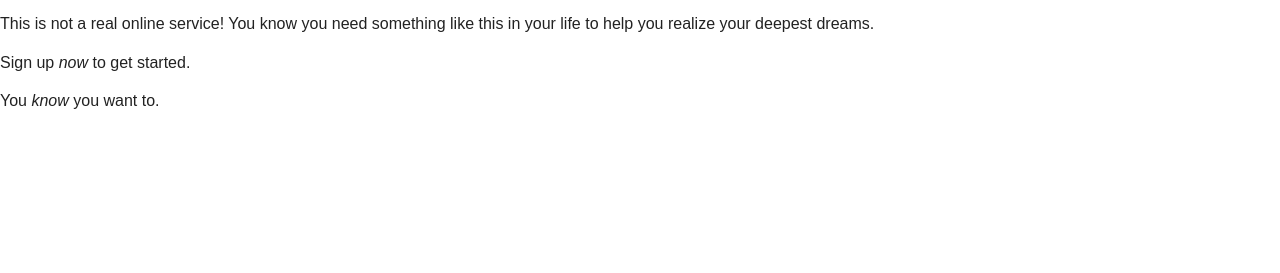
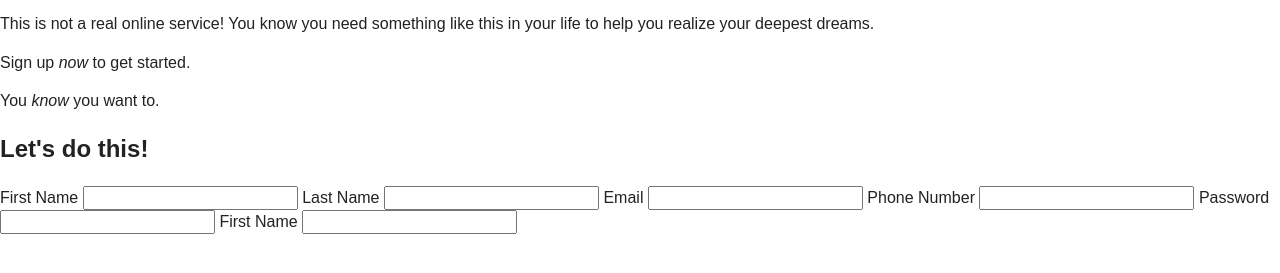
Before and after one commit to PuppyGirlBelly/odin_sign-up-page, a plain HTML site: page index.html in a window 1280 px wide. Shown: the part 169-442 px from the top of the page. Drawn offline with Linux system fonts and the light colour scheme; files that its build step writes are made by us from their sources.

Commit message:
Add form fields

```diff
--- a/index.html
+++ b/index.html
@@ -23,5 +23,20 @@
       <p>Sign up <em>now</em> to get started.</p>
       <p>You <em>know</em> you want to.</p>
     </div>
+    <form action="_self" method="POST" autocomplete="on" name="sign-up">
+      <h2>Let's do this!</h2>
+      <label for="first_name">First Name</label>
+      <input type="text" name="first_name" id="first_name" autocomplete="given-name" required>
+      <label for="last_name">Last Name</label>
+      <input type="text" name="last_name" id="last_name" autocomplete="family-name" required>
+      <label for="email">Email</label>
+      <input type="email" name="email" id="email" autocomplete="email" required>
+      <label for="phone">Phone Number</label>
+      <input type="tel" name="phone" id="phone" autocomplete="tel" required>
+      <label for="password">Password</label>
+      <input type="password" name="password" id="password" autocomplete="new-password" required>
+      <label for="confirm_password">First Name</label>
+      <input type="password" name="confirm_password" id="confirm_password" autocomplete="new-password" required>
+    </form>
   </body>
 </html>
```
